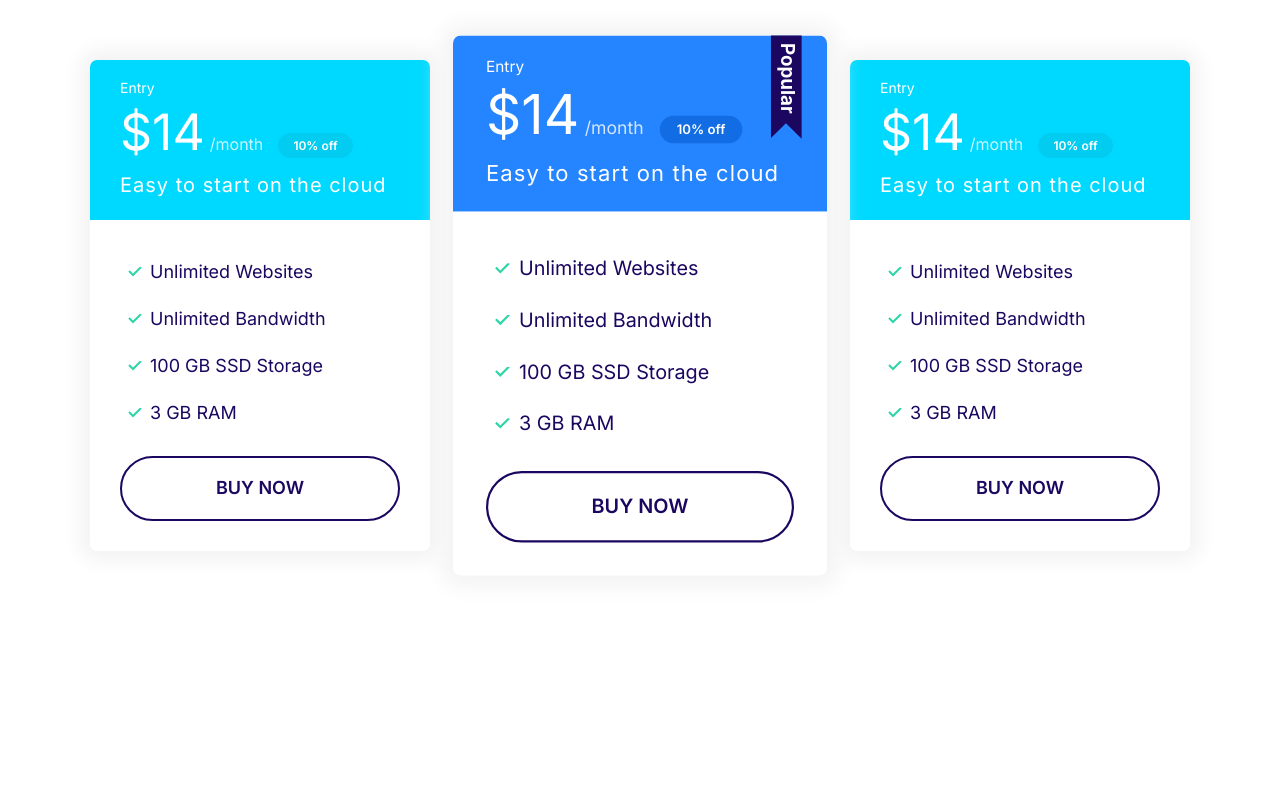
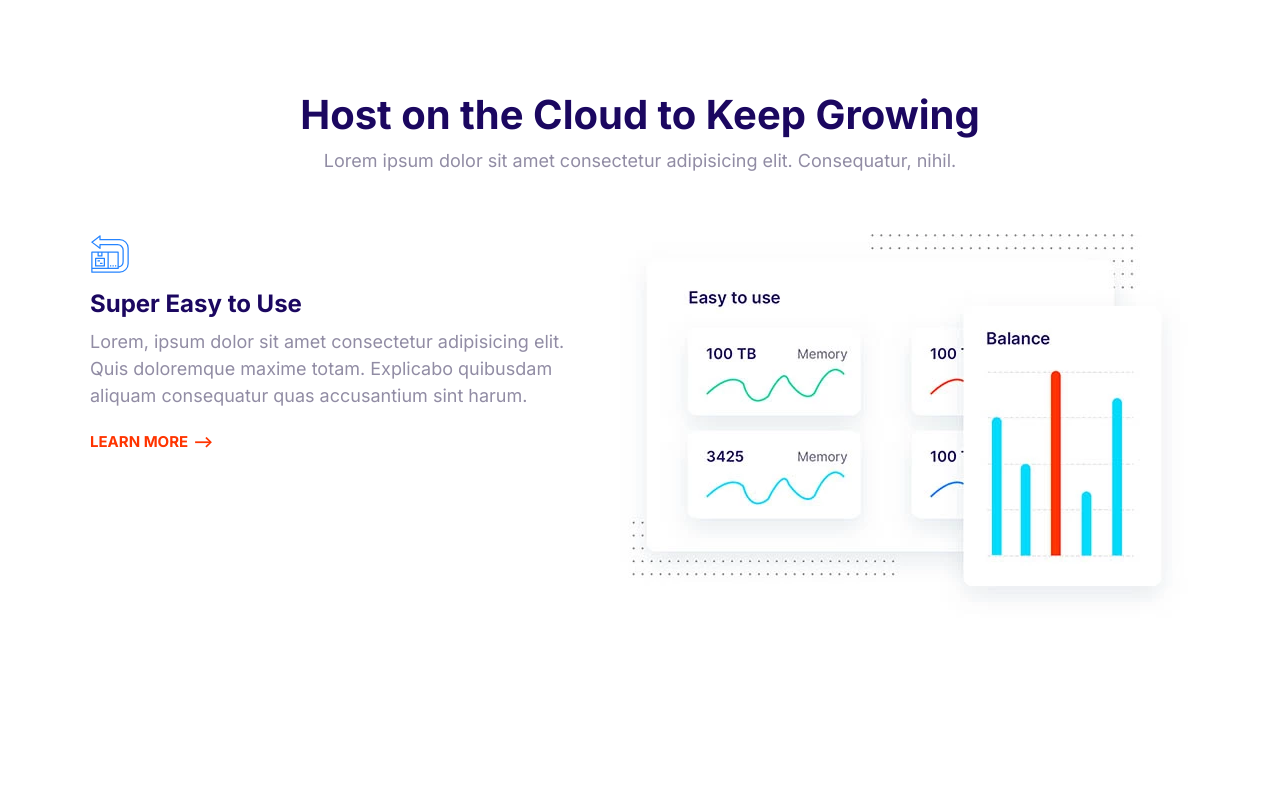
Before and after one commit to LaiGiaBao/first-website, a plain HTML site: page index.html in a window 1280 px wide. Shown: the top 800 px of the page. Drawn offline with Linux system fonts and the light colour scheme.

Commit message:
feature block

```diff
--- a/css/styles.css
+++ b/css/styles.css
@@ -677,3 +677,19 @@ a {
   max-width: 500px;
   margin: 0 auto;
 }
+/* Features */
+.feature {
+  gap: 4rem 2rem;
+}
+.feature:first-of-type {
+  margin-top: 6rem;
+}
+.feature__heading {
+  margin: 1rem 0;
+}
+
+@media screen and (min-width: 768px) {
+  .feature:nth-of-type(even) .feature__content {
+    order: 2;
+  }
+}
--- a/index.html
+++ b/index.html
@@ -15,75 +15,62 @@
     <title>Document</title>
   </head>
   <body>
-    <section class="block container block-plans">
-      <div class="grid grid--cols-3">
-        <div class="plan">
-          <div class="card card--secondary">
-            <header class="card__header">
-              <h3 class="plan__name">Entry</h3>
-              <span class="plan__price">$14</span>
-              <span class="plan__billing-cycle">/month</span>
-              <span class="badge badge--secondary badge--small">10% off</span>
-              <span class="plan__description">
-                Easy to start on the cloud
-              </span>
-            </header>
-            <div class="card__body">
-              <ul class="list list--tick">
-                <li class="list__item">Unlimited Websites</li>
-                <li class="list__item">Unlimited Bandwidth</li>
-                <li class="list__item">100 GB SSD Storage</li>
-                <li class="list__item">3 GB RAM</li>
-              </ul>
-              <button class="btn btn--outline btn--block">Buy Now</button>
-            </div>
-          </div>
+    <section class="block container">
+      <header class="block__header">
+        <h2>Host on the Cloud to Keep Growing</h2>
+        <p>
+          Lorem ipsum dolor sit amet consectetur adipisicing elit. Consequatur,
+          nihil.
+        </p>
+      </header>
+      <article class="grid grid--cols-2 feature">
+        <div class="feature__content">
+          <svg class="icon icon--primary">
+            <use xlink:href="images/sprite.svg#easy"></use>
+          </svg>
+          <h3 class="feature__heading">Super Easy to Use</h3>
+          <p>
+            Lorem, ipsum dolor sit amet consectetur adipisicing elit. Quis
+            doloremque maxime totam. Explicabo quibusdam aliquam consequatur
+            quas accusantium sint harum.
+          </p>
+          <a href="#" class="link-arrow">Learn More</a>
         </div>
-        <div class="plan plan--popular">
-          <div class="card card--primary">
-            <header class="card__header">
-              <h3 class="plan__name">Entry</h3>
-              <span class="plan__price">$14</span>
-              <span class="plan__billing-cycle">/month</span>
-              <span class="badge badge--primary badge--small">10% off</span>
-              <span class="plan__description">
-                Easy to start on the cloud
-              </span>
-            </header>
-            <div class="card__body">
-              <ul class="list list--tick">
-                <li class="list__item">Unlimited Websites</li>
-                <li class="list__item">Unlimited Bandwidth</li>
-                <li class="list__item">100 GB SSD Storage</li>
-                <li class="list__item">3 GB RAM</li>
-              </ul>
-              <button class="btn btn--outline btn--block">Buy Now</button>
-            </div>
-          </div>
+        <picture>
+          <source
+            type="image/webp"
+            srcset="images/easy.webp 1x, images/easy@2x.webp 2x" />
+          <source
+            type="image/jpg"
+            srcset="images/easy.j[g] 1x, images/easy@2x.jpg 2x" />
+          <img src="images/easy@2x.jpg" alt=""
+        /></picture>
+      </article>
+    </section>
+    <section class="block container">
+      <article class="grid grid--cols-2 feature">
+        <div class="feature__content">
+          <svg class="icon icon--primary">
+            <use xlink:href="images/sprite.svg#easy"></use>
+          </svg>
+          <h3 class="feature__heading">Simply Fast Website</h3>
+          <p>
+            Lorem, ipsum dolor sit amet consectetur adipisicing elit. Quis
+            doloremque maxime totam. Explicabo quibusdam aliquam consequatur
+            quas accusantium sint harum.
+          </p>
+          <a href="#" class="link-arrow">Learn More</a>
         </div>
-        <div class="plan">
-          <div class="card card--secondary">
-            <header class="card__header">
-              <h3 class="plan__name">Entry</h3>
-              <span class="plan__price">$14</span>
-              <span class="plan__billing-cycle">/month</span>
-              <span class="badge badge--secondary badge--small">10% off</span>
-              <span class="plan__description">
-                Easy to start on the cloud
-              </span>
-            </header>
-            <div class="card__body">
-              <ul class="list list--tick">
-                <li class="list__item">Unlimited Websites</li>
-                <li class="list__item">Unlimited Bandwidth</li>
-                <li class="list__item">100 GB SSD Storage</li>
-                <li class="list__item">3 GB RAM</li>
-              </ul>
-              <button class="btn btn--outline btn--block">Buy Now</button>
-            </div>
-          </div>
-        </div>
-      </div>
+        <picture>
+          <source
+            type="image/webp"
+            srcset="images/fast.webp 1x, images/fast@2x.webp 2x" />
+          <source
+            type="image/jpg"
+            srcset="images/fast.jpg 1x, images/fast@2x.jpg 2x" />
+          <img src="images/fast@2x.jpg" alt=""
+        /></picture>
+      </article>
     </section>
     <script src="js/main.js"></script>
   </body>
```
Also changed, not shown: components/feature-block.html (added, +57 -0 lines), images/easy.jpg (added), images/easy.webp (added), images/easy@2x.jpg (added), images/easy@2x.webp (added), images/fast.jpg (added), images/fast.webp (added), images/fast@2x.jpg (added), images/fast@2x.webp (added).
